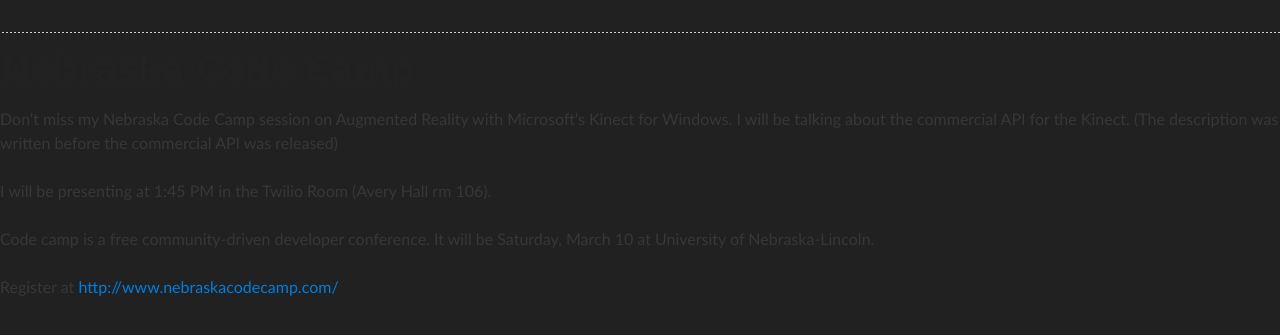
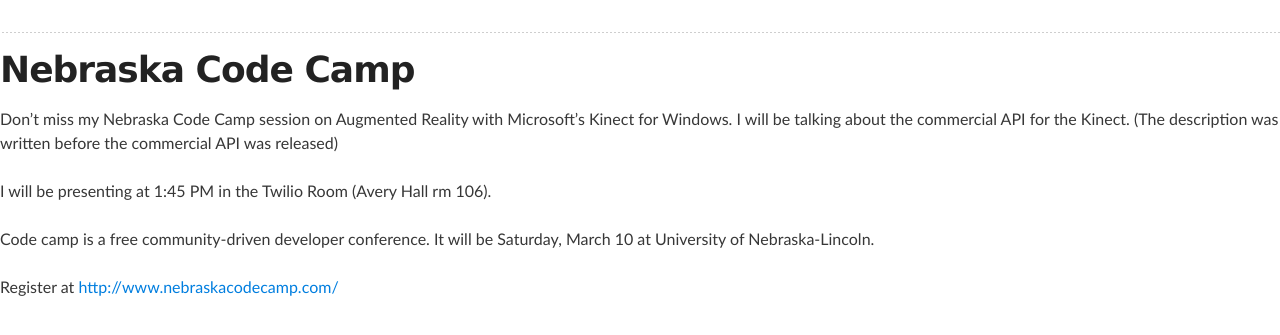
Before and after one commit to Grax32/Grax32.github.io, a Jekyll site: the page built from 2012/03/nebraska-code-camp.md, in a window 1280 px wide. Shown: the top 335 px of the page. Built offline with Jekyll 4.4.1, drawn with Linux system fonts in a browser that asks for light colours.

Commit message:
Update style

```diff
--- a/_config.yml
+++ b/_config.yml
@@ -18,7 +18,6 @@ category_dir: /
 # Note - if you enable this, and attempt to view your site locally you have to use the baseurl in your local path.
 # Example, you must use http://localhost:4000/path/to/blog
 #baseurl: /path/to/blog
-baseurl:
 
 # The URL of your actual domain. This will be used to make absolute links in the RSS feed.
 url: http://coding-gt.grax.com
--- a/stylesheets/stylesheet.css
+++ b/stylesheets/stylesheet.css
@@ -1,6 +1,7 @@
 /*******************************************************************************
 Slate Theme for GitHub Pages
 by Jason Costello, @jsncostello
+Modified
 *******************************************************************************/
 
 @import url(pygment_trac.css);
@@ -51,7 +52,7 @@ Theme Styles
 body {
   box-sizing: border-box;
   color:#373737;
-  background: #212121;
+  background-color: white;
   font-size: 16px;
   font-family: 'Myriad Pro', Calibri, Helvetica, Arial, sans-serif;
   line-height: 1.5;
```
